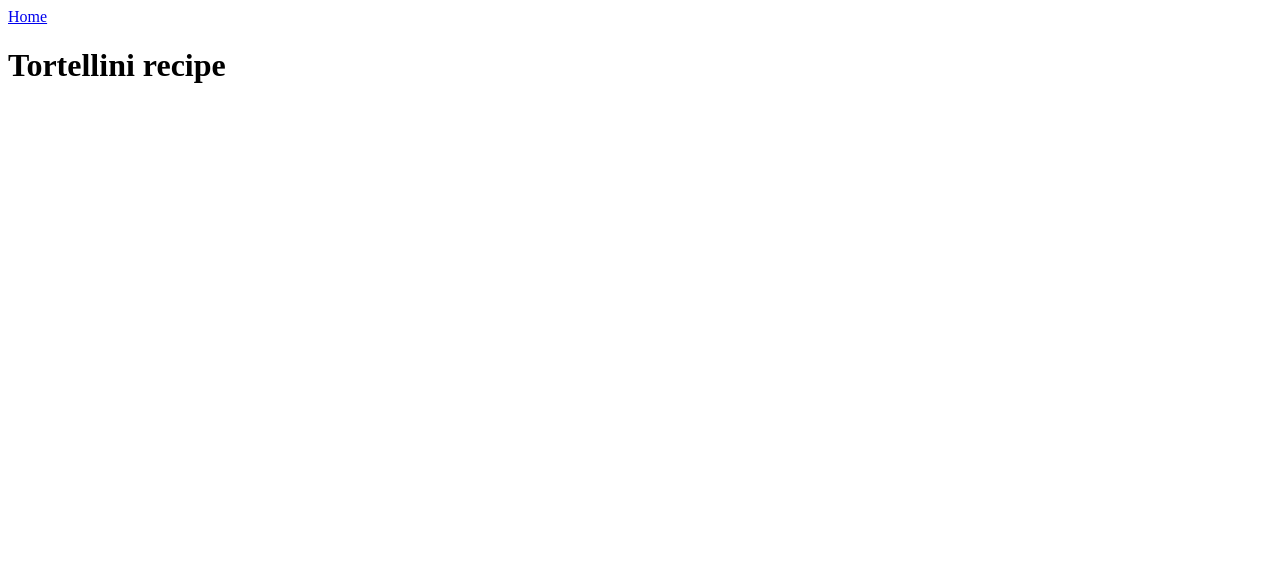
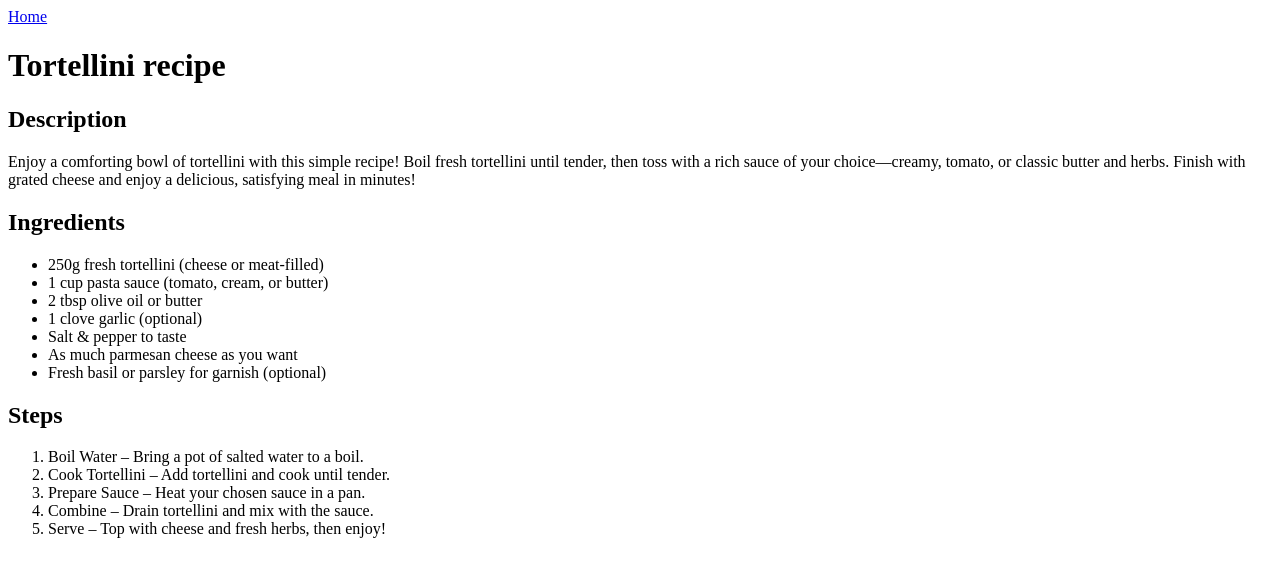
Before and after one commit to StarkMoon1337/odin-recipes, a plain HTML site: page recipes/tortellini.html in a window 1280 px wide. Drawn offline with Linux system fonts and the light colour scheme.

Commit message:
Dokonceni textoveho obsahu
Vsechny 3 podstranky receptu maji dokonceny textovy obsahu

```diff
--- a/recipes/tortellini.html
+++ b/recipes/tortellini.html
@@ -9,5 +9,31 @@
 <body>
     <a href="../index.html">Home</a>
     <h1>Tortellini recipe</h1>
+
+    <h2>Description</h2>
+    <p>Enjoy a comforting bowl of tortellini with this simple recipe! Boil fresh tortellini until tender,
+       then toss with a rich sauce of your choice—creamy, tomato, or classic butter and herbs. Finish with
+       grated cheese and enjoy a delicious, satisfying meal in minutes!
+    </p>
+
+    <h2>Ingredients</h2>
+    <ul>
+        <li>250g fresh tortellini (cheese or meat-filled)</li>
+        <li>1 cup pasta sauce (tomato, cream, or butter)</li>
+        <li>2 tbsp olive oil or butter</li>
+        <li>1 clove garlic (optional)</li>
+        <li>Salt & pepper to taste</li>
+        <li>As much parmesan cheese as you want</li>
+        <li>Fresh basil or parsley for garnish (optional)</li>
+    </ul>
+
+    <h2>Steps</h2>
+    <ol>
+        <li>Boil Water – Bring a pot of salted water to a boil.</li>
+        <li>Cook Tortellini – Add tortellini and cook until tender.</li>
+        <li>Prepare Sauce – Heat your chosen sauce in a pan.</li>
+        <li>Combine – Drain tortellini and mix with the sauce.</li>
+        <li>Serve – Top with cheese and fresh herbs, then enjoy!</li>
+    </ol>
 </body>
 </html>
```
Also changed, not shown: recipes/burger.html (+7 -0 lines).
